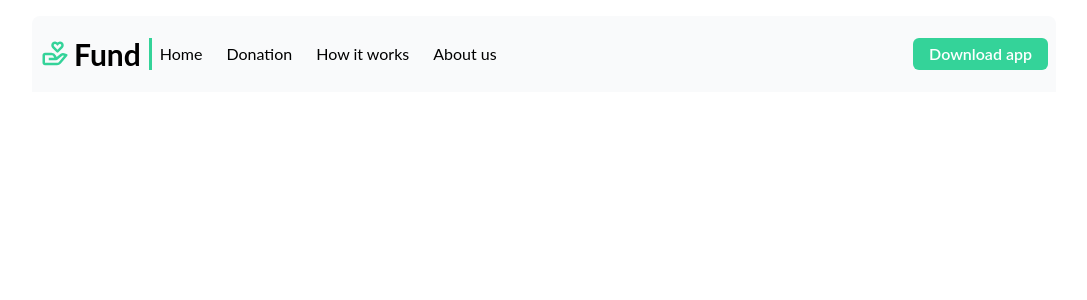
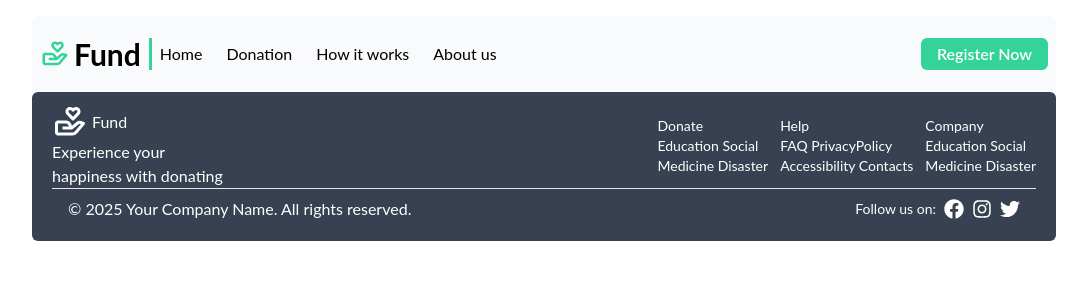
Before and after one commit to Himalf/crowdfundingFrontend, a React (Vite) app: page / in a window 1280 px wide. Shown: the top 300 px of the page, without its empty margins (96-1183 px from the left). Built offline with nearby package versions, Linux system fonts and the light colour scheme.

Commit message:
style: styling the footer and navbar items

```diff
--- a/src/components/shared-components/navigation/Footer.tsx
+++ b/src/components/shared-components/navigation/Footer.tsx
@@ -1,5 +1,59 @@
+import { BiDonateHeart } from "react-icons/bi";
+import { FaFacebook, FaInstagram, FaTwitter } from "react-icons/fa";
 const Footer = () => {
-  return <div></div>;
+  return (
+    <div className="bg-gray-700 text-white rounded-md px-5 py-3 sticky bottom-1 left-0">
+      <div className=" text-white  flex  justify-between gap-2 ">
+        <div className="flex flex-col">
+          <div className="flex items-center gap-1">
+            {" "}
+            <span className="text-4xl">
+              <BiDonateHeart />
+            </span>{" "}
+            Fund
+          </div>
+          <div className="flex flex-col">
+            <span>Experience your</span> <span>happiness with donating</span>
+          </div>
+        </div>
+        <div className="flex justify-evenly items-center gap-3 text-sm cursor-pointer">
+          <div>
+            <div>Donate</div>
+            <div>Education Social</div>
+            <div>Medicine Disaster</div>
+          </div>
+          <div>
+            <div>Help</div>
+            <div>FAQ PrivacyPolicy</div>
+            <div>Accessibility Contacts</div>
+          </div>
+          <div>
+            <div>Company</div>
+            <div>Education Social</div>
+            <div>Medicine Disaster</div>
+          </div>
+        </div>
+      </div>{" "}
+      <hr className="text-white bg-white" />
+      <div className="flex justify-between items-center px-4 py-2">
+        <div>
+          © {new Date().getFullYear()} Your Company Name. All rights reserved.
+        </div>
+        <div className="flex  gap-2 text-xl cursor-pointer items-center">
+          <div className="text-sm">Follow us on:</div>
+          <div>
+            <FaFacebook />
+          </div>
+          <div>
+            <FaInstagram />
+          </div>
+          <div>
+            <FaTwitter />
+          </div>
+        </div>
+      </div>
+    </div>
+  );
 };
 
 export default Footer;
--- a/src/components/shared-components/navigation/Navbar.tsx
+++ b/src/components/shared-components/navigation/Navbar.tsx
@@ -20,7 +20,7 @@ const Navbar = () => {
     },
   ];
   return (
-    <div className="flex justify-between items-center mt-4 bg-primaryColor py-5 px-2 rounded-t-lg">
+    <div className="flex justify-between items-center mt-4 bg-primaryColor py-5 px-2 rounded-t-lg sticky top-1 left-0">
       <div className="flex gap-2 items-center">
         <h1 className="text-3xl font-bold cursor-pointer flex items-center gap-1 ">
           <span className="text-secondaryColor">
@@ -38,7 +38,7 @@ const Navbar = () => {
         </ul>
       </div>
       <div className="bg-secondaryColor text-white font-sm font-semibold px-4 py-1 rounded-md">
-        <button>Download app</button>
+        <button>Register Now</button>
       </div>
     </div>
   );
```
